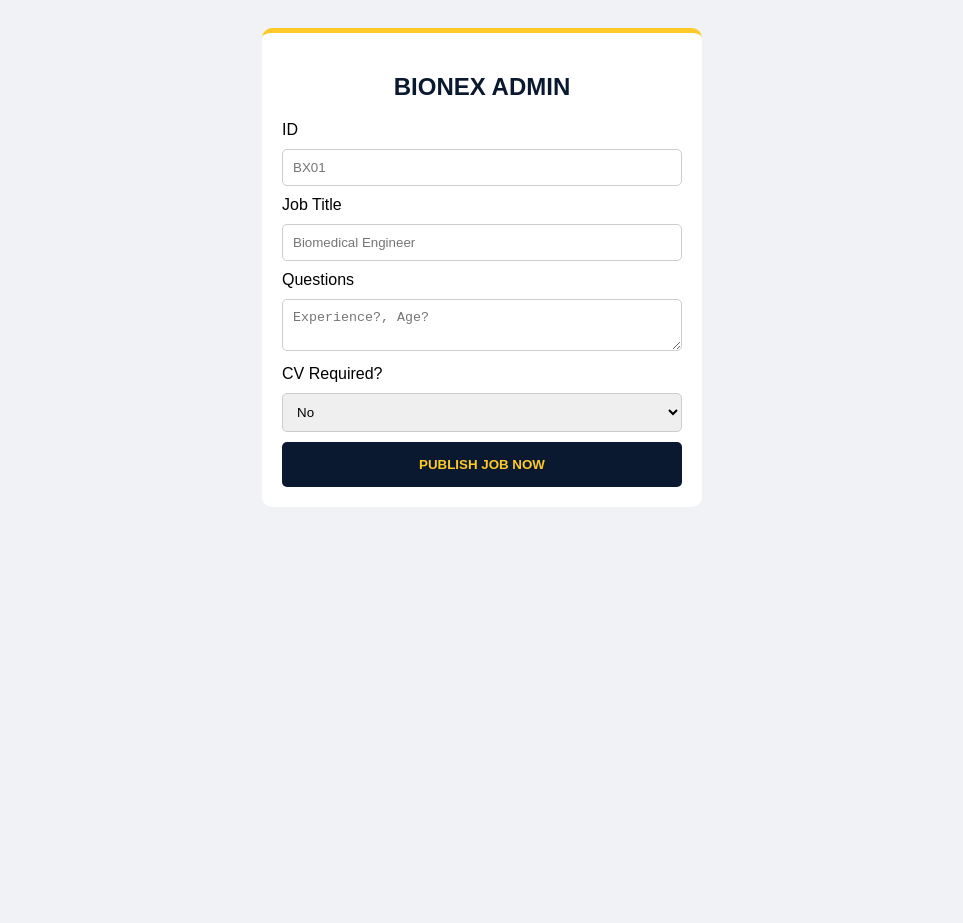
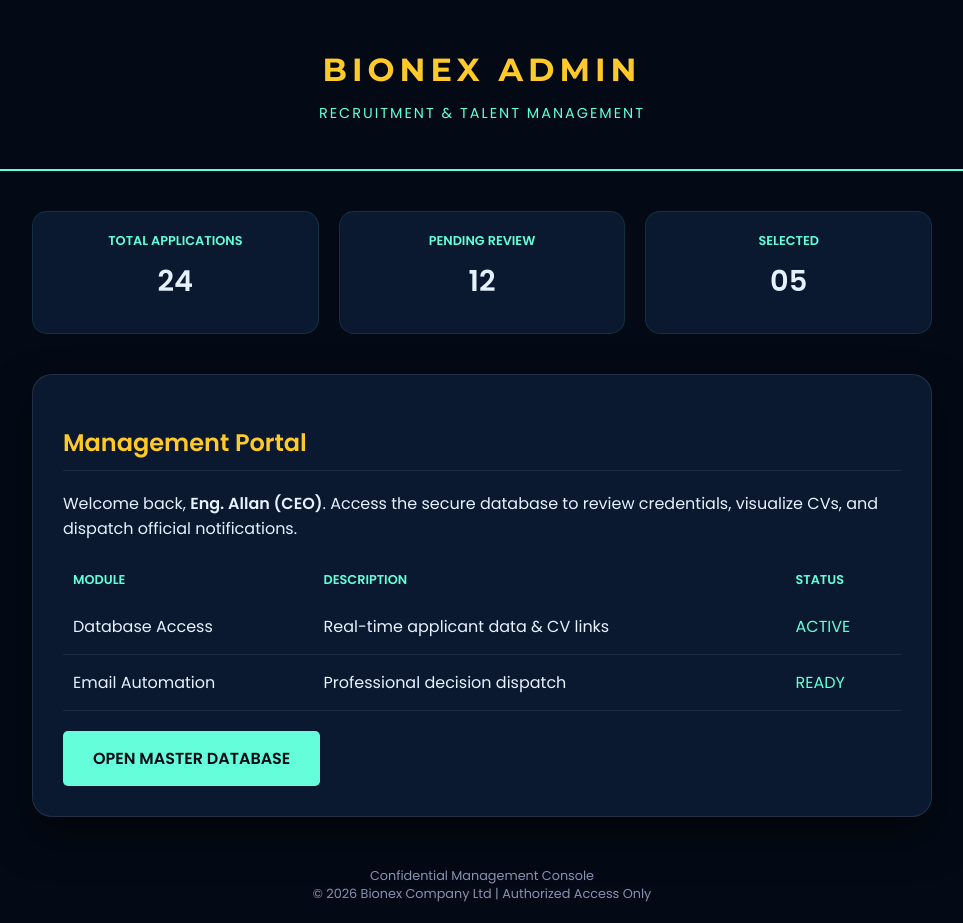
Before and after one commit to ALLAN-sny/Job-application-Boss, a plain HTML site: page index.html in a window 1280 px wide. Shown: the whole page, without its empty margins (158-1121 px from the left). Before the commit the page ends 800 px from the top, so only its background shows below. Drawn offline with Linux system fonts and the light colour scheme.

Commit message:
Update index.html

```diff
--- a/index.html
+++ b/index.html
@@ -1,28 +1,156 @@
 <!DOCTYPE html>
-<html>
+<html lang="en">
 <head>
     <meta charset="UTF-8">
     <meta name="viewport" content="width=device-width, initial-scale=1.0">
-    <title>Bionex Admin</title>
+    <title>Bionex Admin | Management Control</title>
+    <link href="https://fonts.googleapis.com/css2?family=Montserrat:wght@400;700&family=Poppins:wght@300;400;600&display=swap" rel="stylesheet">
     <style>
-        body { font-family: sans-serif; padding: 20px; background: #f0f2f5; }
-        .card { background: white; padding: 20px; border-radius: 10px; max-width: 400px; margin: auto; border-top: 5px solid #ffca28; }
-        input, textarea, select { width: 100%; padding: 10px; margin: 10px 0; border: 1px solid #ccc; border-radius: 5px; box-sizing: border-box; }
-        button { width: 100%; padding: 15px; background: #0a192f; color: #ffca28; border: none; font-weight: bold; cursor: pointer; border-radius: 5px; }
+        :root {
+            --bg: #030a16;
+            --card-bg: #0a192f;
+            --accent: #64ffda;
+            --gold: #ffca28;
+            --white: #e6f1ff;
+            --danger: #ff4d4d;
+        }
+
+        body {
+            font-family: 'Poppins', sans-serif;
+            background-color: var(--bg);
+            color: var(--white);
+            margin: 0;
+            padding: 20px;
+        }
+
+        header {
+            text-align: center;
+            padding: 30px;
+            border-bottom: 2px solid var(--accent);
+            margin-bottom: 40px;
+        }
+
+        header h1 {
+            font-family: 'Montserrat', sans-serif;
+            color: var(--gold);
+            letter-spacing: 5px;
+            margin: 0;
+        }
+
+        header p { color: var(--accent); font-size: 0.9rem; letter-spacing: 2px; }
+
+        .dashboard-container {
+            max-width: 900px;
+            margin: auto;
+        }
+
+        .stat-cards {
+            display: grid;
+            grid-template-columns: repeat(auto-fit, minmax(200px, 1fr));
+            gap: 20px;
+            margin-bottom: 40px;
+        }
+
+        .stat-box {
+            background: var(--card-bg);
+            padding: 20px;
+            border-radius: 15px;
+            text-align: center;
+            border: 1px solid rgba(100, 255, 218, 0.1);
+        }
+
+        .stat-box h3 { color: var(--accent); margin: 0; font-size: 0.8rem; }
+        .stat-box p { font-size: 1.8rem; font-weight: bold; margin: 10px 0; color: var(--white); }
+
+        .control-panel {
+            background: var(--card-bg);
+            padding: 30px;
+            border-radius: 20px;
+            border: 1px solid rgba(255, 255, 255, 0.1);
+            box-shadow: 0 20px 40px rgba(0,0,0,0.5);
+        }
+
+        .control-panel h2 { color: var(--gold); border-bottom: 1px solid #1a2a44; padding-bottom: 10px; }
+
+        .action-table {
+            width: 100%;
+            border-collapse: collapse;
+            margin-top: 20px;
+        }
+
+        .action-table th { text-align: left; color: var(--accent); font-size: 0.8rem; padding: 10px; }
+        .action-table td { padding: 15px 10px; border-bottom: 1px solid #1a2a44; }
+
+        .db-link {
+            display: inline-block;
+            background: var(--accent);
+            color: var(--bg);
+            padding: 15px 30px;
+            text-decoration: none;
+            font-weight: bold;
+            border-radius: 5px;
+            margin-top: 20px;
+            transition: 0.3s;
+        }
+
+        .db-link:hover { background: var(--gold); transform: scale(1.05); }
+
+        .footer { text-align: center; margin-top: 50px; font-size: 0.8rem; color: #8892b0; }
     </style>
 </head>
 <body>
-    <div class="card">
-        <h2 style="text-align:center; color:#0a192f;">BIONEX ADMIN</h2>
-        <form action="https://sheetdb.io/api/v1/2x8hezimvlj00" method="POST">
-            <label>ID</label><input type="text" name="ID" placeholder="BX01" required>
-            <label>Job Title</label><input type="text" name="TITLE" placeholder="Biomedical Engineer" required>
-            <label>Questions</label><textarea name="QUESTIONS" placeholder="Experience?, Age?"></textarea>
-            <label>CV Required?</label>
-            <select name="REQUIRECV"><option value="No">No</option><option value="Yes">Yes</option></select>
 
-            <button type="submit">PUBLISH JOB NOW</button>
-        </form>
+    <header>
+        <h1>BIONEX ADMIN</h1>
+        <p>RECRUITMENT & TALENT MANAGEMENT</p>
+    </header>
+
+    <div class="dashboard-container">
+        <div class="stat-cards">
+            <div class="stat-box">
+                <h3>TOTAL APPLICATIONS</h3>
+                <p>24</p>
+            </div>
+            <div class="stat-box">
+                <h3>PENDING REVIEW</h3>
+                <p>12</p>
+            </div>
+            <div class="stat-box">
+                <h3>SELECTED</h3>
+                <p>05</p>
+            </div>
+        </div>
+
+        <div class="control-panel">
+            <h2>Management Portal</h2>
+            <p>Welcome back, <strong>Eng. Allan (CEO)</strong>. Access the secure database to review credentials, visualize CVs, and dispatch official notifications.</p>
+
+            <table class="action-table">
+                <tr>
+                    <th>MODULE</th>
+                    <th>DESCRIPTION</th>
+                    <th>STATUS</th>
+                </tr>
+                <tr>
+                    <td>Database Access</td>
+                    <td>Real-time applicant data & CV links</td>
+                    <td style="color:var(--accent)">ACTIVE</td>
+                </tr>
+                <tr>
+                    <td>Email Automation</td>
+                    <td>Professional decision dispatch</td>
+                    <td style="color:var(--accent)">READY</td>
+                </tr>
+            </table>
+
+            <a href="WEKA_LINK_YA_GOOGLE_SHEET_YAKO_HAPA" target="_blank" class="db-link">OPEN MASTER DATABASE</a>
+        </div>
     </div>
+
+    <div class="footer">
+        Confidential Management Console<br>
+        © 2026 Bionex Company Ltd | Authorized Access Only
+    </div>
+
 </body>
 </html>
```
